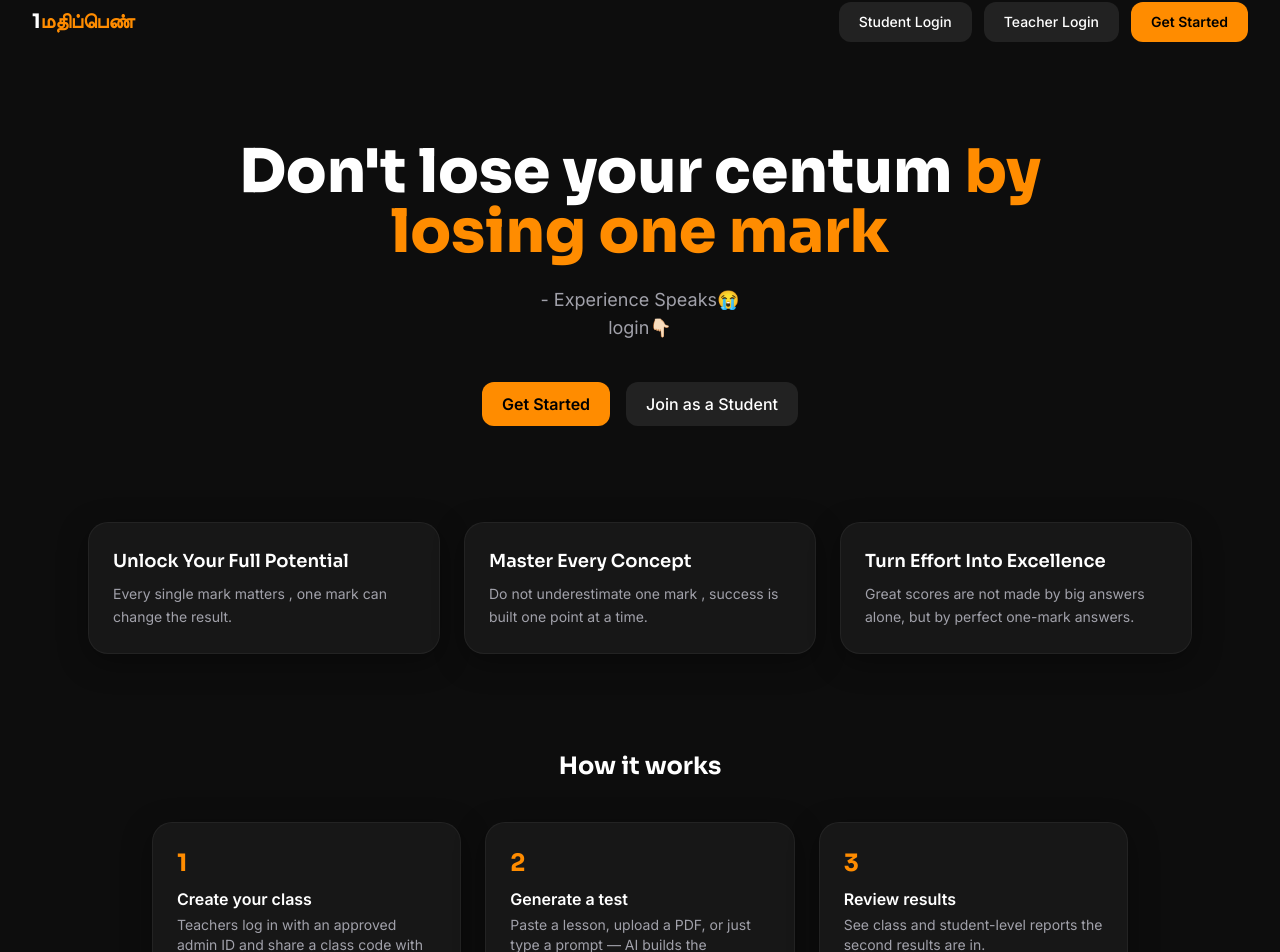
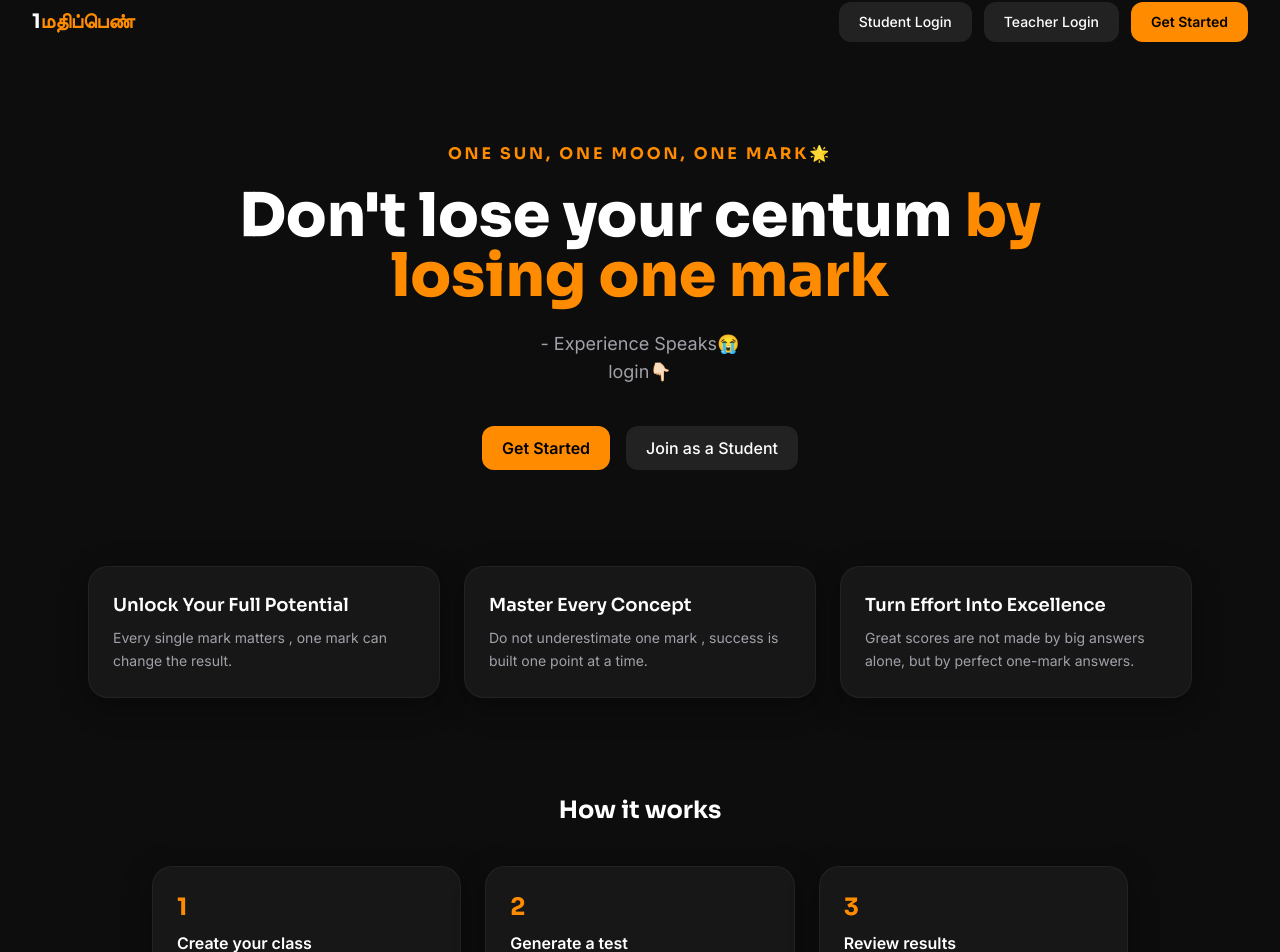
Before and after one commit to ashu-0715/MarkOne, a React (Vite) app in the folder frontend/: page / in a window 1280 px wide. Shown: the part 18-970 px from the top of the page. Built offline with nearby package versions, Linux system fonts and the light colour scheme; no server answers.

Commit message:
landing page one sun one moon one mark added

```diff
--- a/frontend/src/pages/LandingPage.jsx
+++ b/frontend/src/pages/LandingPage.jsx
@@ -18,7 +18,7 @@ const features = [
 ];
 const steps = [
   { title: 'Create your class', desc: 'Teachers log in with an approved admin ID and share a class code with students.' },
-  { title: 'Generate a test', desc: 'Paste a lesson, upload a PDF, or just type a prompt — AI builds the questions.' },
+  { title: 'Generate a test', desc: 'Paste your questions, organize them into question sets, and create tests by selecting the question sets you need.' },
   { title: 'Review results', desc: 'See class and student-level reports the second results are in.' },
 ];
 
@@ -39,6 +39,14 @@ const LandingPage = () => {
       </nav>
 
       <section className="max-w-5xl mx-auto text-center px-6 pt-20 pb-24">
+        <motion.p
+          initial={{ opacity: 0, y: 16 }}
+          animate={{ opacity: 1, y: 0 }}
+          transition={{ duration: 0.6, delay: 0.1 }}
+          className="text-accent font-display font-bold tracking-[0.18em] text-sm md:text-base mb-5"
+        >
+          ONE SUN, ONE MOON, ONE MARK🌟
+        </motion.p>
         <motion.h1
           initial={{ opacity: 0, y: 20 }}
           animate={{ opacity: 1, y: 0 }}
```
